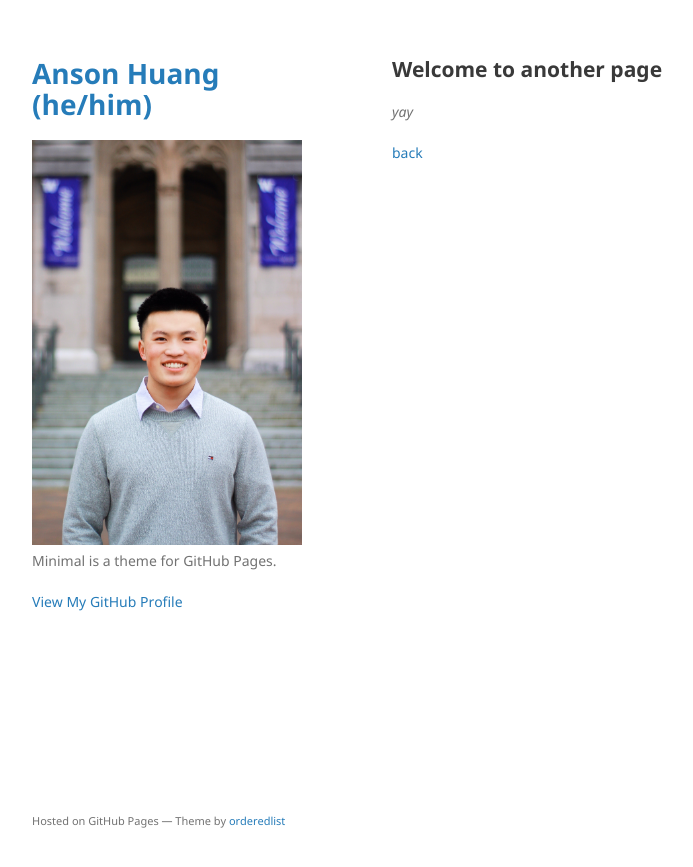
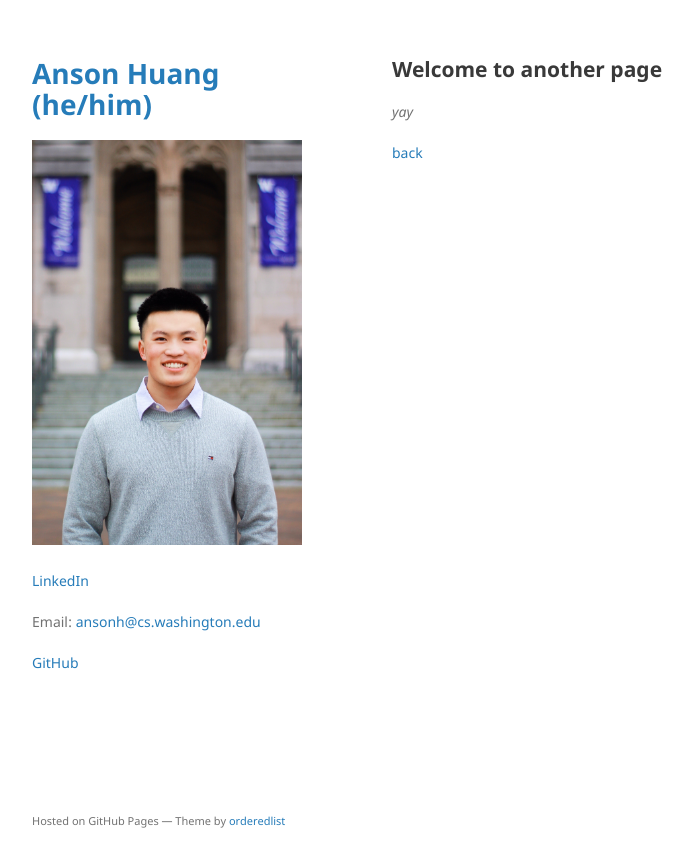
Before and after one commit to anson-j-huang/anson-j-huang.github.io, a Jekyll site: the page built from another-page.md, in a window 1280 px wide. Shown: the top 867 px of the page, without its empty margins (178-871 px from the left). Built offline with Jekyll 4.4.1, drawn with Linux system fonts in a browser that asks for light colours; the repository's description, which GitHub fills in, is left out; our own code applies the rules of GitHub Pages for plain Markdown files.

Commit message:
added links and resume

```diff
--- a/_config.yml
+++ b/_config.yml
@@ -1,9 +1,10 @@
 title: Anson Huang (he/him)
 logo: /assets/img/headshot.JPG
-description: Minimal is a theme for GitHub Pages.
-show_downloads: true
-google_analytics:
+google_analytics: true
 theme: jekyll-theme-minimal
 github:
   is_user_page: true
   owner_url: https://github.com/ansonjhuang
+linkedin: https://www.linkedin.com/in/anson-j-huang/
+email: ansonh@cs.washington.edu
+resume: ./assets
--- a/_layouts/default.html
+++ b/_layouts/default.html
@@ -23,9 +23,10 @@
 
         <p>{{ site.description | default: site.github.project_tagline }}</p>
 
-        {% if site.github.is_user_page %}
-        <p class="view"><a href="{{ site.github.owner_url }}">View My GitHub Profile</a></p>
-        {% endif %}
+        <p class="view"><a href="{{ site.linkedin }}">LinkedIn</a></p>
+        <p class="view">Email: <a href="{{ site.email }}">ansonh@cs.washington.edu</a></p>
+        <p class="view"><a href="{{ site.github.owner_url }}">GitHub</a></p>
+
 
       </header>
       <section>
@@ -34,9 +35,6 @@
 
       </section>
       <footer>
-        {% if site.github.is_project_page %}
-        <p>This project is maintained by <a href="{{ site.github.owner_url }}">{{ site.github.owner_name }}</a></p>
-        {% endif %}
         <p><small>Hosted on GitHub Pages &mdash; Theme by <a href="https://github.com/orderedlist">orderedlist</a></small></p>
       </footer>
     </div>
```
Also changed, not shown: 1 other file.
